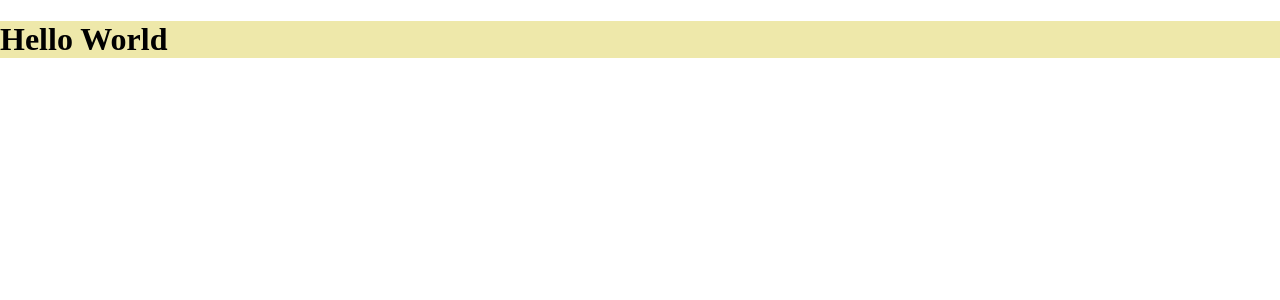
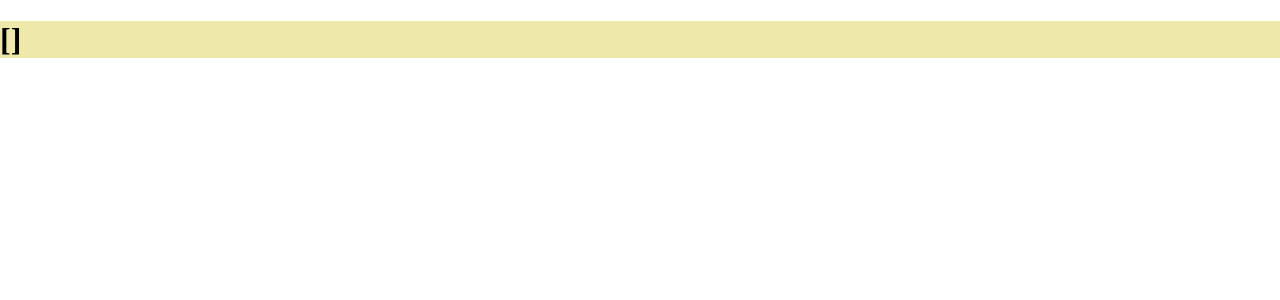
Before and after one commit to KasiMaru/10-fingers-practice, a React app: page / in a window 1280 px wide. Shown: the top 300 px of the page. Built offline with nearby package versions, Linux system fonts and the light colour scheme.

Commit message:
Make proto keyboard component for experiments

```diff
--- a/src/App.tsx
+++ b/src/App.tsx
@@ -1,3 +1,4 @@
+import { ProtoKeyboard } from './components/ProtoKeyboard';
 import './style.scss';
 
-export const App = () => <h1>Hello World</h1>;
+export const App = () => <ProtoKeyboard />;
--- /dev/null
+++ b/src/components/ProtoKeyboard.scss
@@ -0,0 +1,3 @@
+section {
+    background-color: plum;
+}
--- /dev/null
+++ b/src/components/ProtoKeyboard.tsx
@@ -0,0 +1,24 @@
+import { useState, useEffect } from 'react';
+import { useKeyboardPressHistory } from '../hooks/useKeyboardPressHistory';
+import './ProtoKeyboard.scss';
+
+export const ProtoKeyboard = () => {
+    const [event, setEvent] = useState<KeyboardEvent|null>(null);
+    const [keyboardHistory] = useKeyboardPressHistory(event);
+
+    useEffect(
+        () => {
+            const handleEvent = (event: KeyboardEvent) => setEvent(event);
+
+            document.addEventListener('keydown', handleEvent);
+            return () => document.removeEventListener('keydown', handleEvent);
+        },
+        []
+    );
+
+    return (
+        <section>
+            <h1>{JSON.stringify(keyboardHistory)}</h1>
+        </section>
+    );
+};
```
